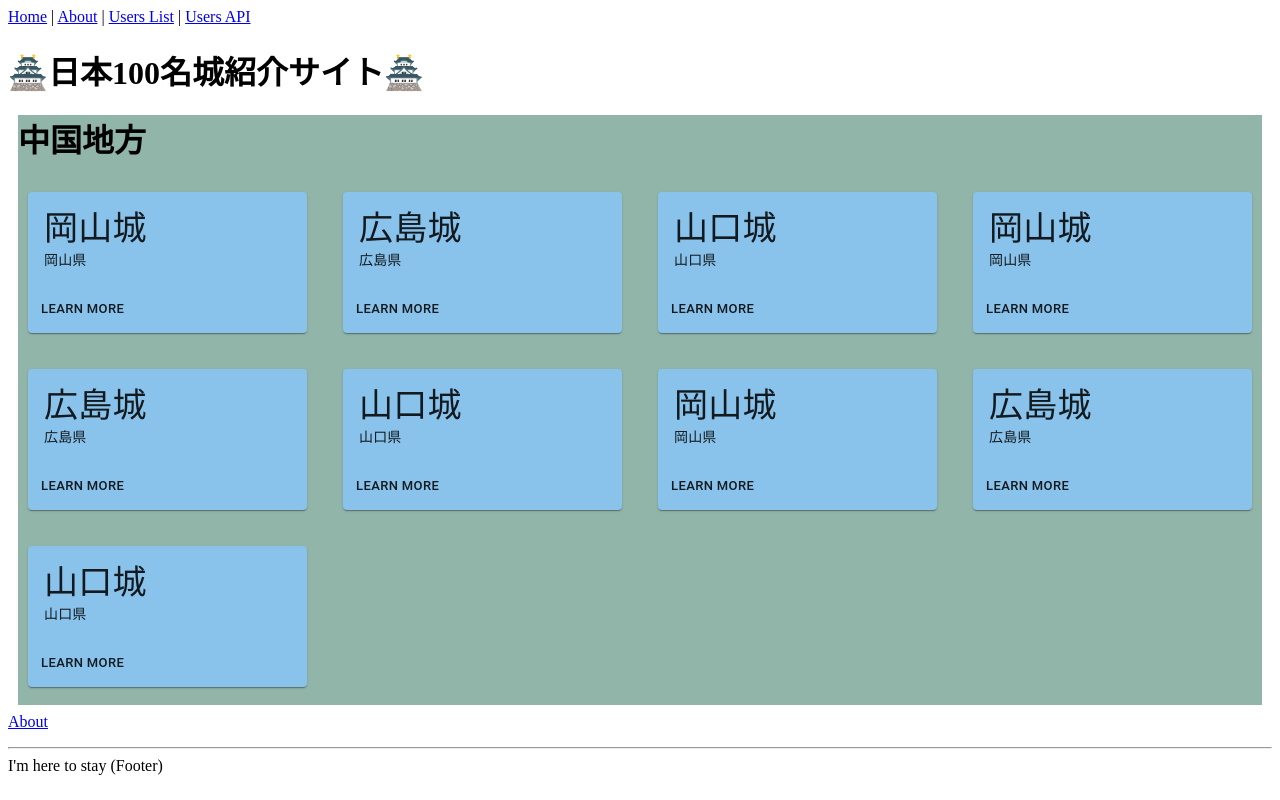
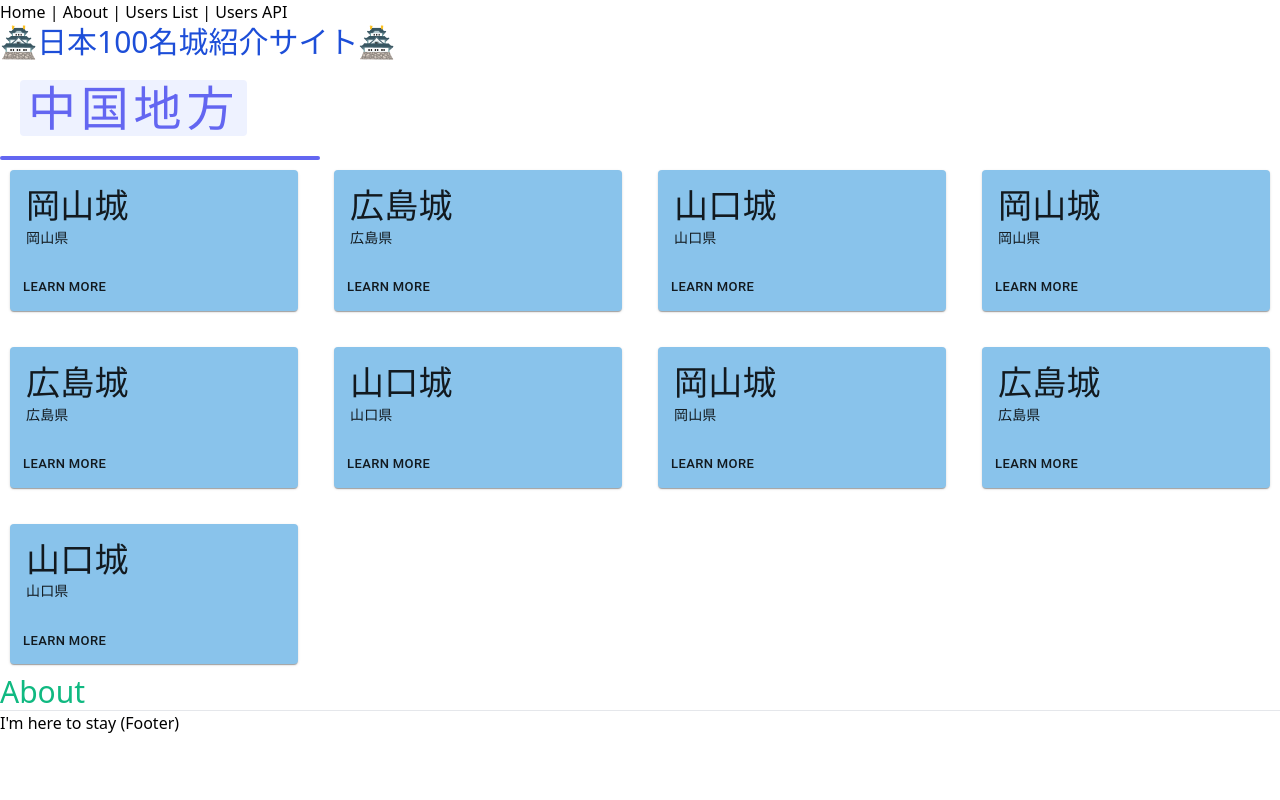
Before and after one commit to y-moriwake/japanese-100-castles-frontend, a Next.js app: page / in a window 1280 px wide. Built offline with nearby package versions, Linux system fonts and the light colour scheme.

Commit message:
[add] tailwindcssの導入

```diff
--- a/components/Card.tsx
+++ b/components/Card.tsx
@@ -5,26 +5,24 @@ import CardActions from '@material-ui/core/CardActions';
 import CardContent from '@material-ui/core/CardContent';
 import Button from '@material-ui/core/Button';
 import Typography from '@material-ui/core/Typography';
-import CastleInfo from '../interfaces/CastleInfo';
 
 const useStyles = makeStyles({
     root: {
       margin:10,
       backgroundColor: "#89c3eb",
     },
-  title: {
-    fontSize: 15,
-  },
-  pos: {
-    marginBottom: 12,
-  },
   });
 
-function SimpleCard({ regionalName, castlesName, id}: CastleInfo) {
+type Props = {
+    regionalName: string,
+    castlesName: string
+}
+
+function SimpleCard({ regionalName, castlesName }: Props) {
     const classes = useStyles();
 
     return (
-        <Card className={classes.root} key={id}>
+            <Card className={classes.root} >
                 <CardContent>
                     <Typography variant="h4" component="h2">
                         {regionalName}
--- a/components/Grid.tsx
+++ b/components/Grid.tsx
@@ -1,39 +1,23 @@
 import React from 'react';
-import { makeStyles, createStyles, Theme } from '@material-ui/core/styles';
 import Grid from '@material-ui/core/Grid';
 import { CastleInfo } from '../interfaces/CastleInfo';
 import SimpleCard from './Card';
-
-const useStyles = makeStyles((theme: Theme) =>
-  createStyles({
-    root: {
-      flexGrow: 1,
-      margin:10,
-      backgroundColor: "#92b5a9",
-    },
-    paper: {
-      padding: theme.spacing(1),
-      textAlign: 'center',
-      color: theme.palette.text.secondary,
-    },
-  }),
-);
 
 type Props = {
   castleInfos: CastleInfo[]
 }
 
 const NestedGrid = ({ castleInfos }: Props) => {
-  const classes = useStyles();
 
   return (
-    <div className={classes.root}>
-      <h1>中国地方</h1>
+    <div className="bg-white">
+      <h1 className="m-5 inline-block py-1 px-2 rounded bg-indigo-50 text-indigo-500 text-5xl font-medium tracking-widest">中国地方</h1>
+      <div className="h-1 w-80 bg-indigo-500 rounded"></div>
       <Grid item xs={12}>
         <Grid container spacing={2}>
           {castleInfos.map((castleInfo) =>
               <Grid item xs={3} key={castleInfo.id}>
-            <SimpleCard regionalName={castleInfo.regionalName} castlesName={castleInfo.castlesName} id={castleInfo.id}/>
+                <SimpleCard regionalName={castleInfo.regionalName} castlesName={castleInfo.castlesName} />
               </Grid>
           )}
         </Grid>
--- a/package.json
+++ b/package.json
@@ -9,7 +9,9 @@
   },
   "dependencies": {
     "@material-ui/core": "^4.11.2",
+    "autoprefixer": "^10.2.1",
     "next": "latest",
+    "postcss-cli": "^8.3.1",
     "react": "^16.12.0",
     "react-dom": "^16.12.0"
   },
@@ -17,6 +19,8 @@
     "@types/node": "^12.12.21",
     "@types/react": "^16.9.16",
     "@types/react-dom": "^16.9.4",
+    "postcss-preset-env": "^6.7.0",
+    "tailwindcss": "^2.0.2",
     "typescript": "4.0"
   },
   "license": "MIT"
--- /dev/null
+++ b/pages/_app.js
@@ -0,0 +1,5 @@
+import '../styles/tailwind.css';
+
+export default function MyApp({ Component, pageProps }) {
+  return <Component {...pageProps} />;
+}
--- a/pages/index.tsx
+++ b/pages/index.tsx
@@ -4,27 +4,29 @@ import NestedGrid from '../components/Grid'
 import { CastleInfo } from '../interfaces/CastleInfo'
 
 const CastleInfoArray: CastleInfo[] = [
-  { id:0, regionalName: '岡山城', castlesName: '岡山県' },
-  { id:1, regionalName: '広島城', castlesName: '広島県' },
-  { id:2, regionalName: '山口城', castlesName: '山口県' },
-  { id:3, regionalName: '岡山城', castlesName: '岡山県' },
-  { id:4, regionalName: '広島城', castlesName: '広島県' },
-  { id:5, regionalName: '山口城', castlesName: '山口県' },
-  { id:6, regionalName: '岡山城', castlesName: '岡山県' },
-  { id:7, regionalName: '広島城', castlesName: '広島県' },
-  { id:8, regionalName: '山口城', castlesName: '山口県' },
+  { id: 0, regionalName: '岡山城', castlesName: '岡山県' },
+  { id: 1, regionalName: '広島城', castlesName: '広島県' },
+  { id: 2, regionalName: '山口城', castlesName: '山口県' },
+  { id: 3, regionalName: '岡山城', castlesName: '岡山県' },
+  { id: 4, regionalName: '広島城', castlesName: '広島県' },
+  { id: 5, regionalName: '山口城', castlesName: '山口県' },
+  { id: 6, regionalName: '岡山城', castlesName: '岡山県' },
+  { id: 7, regionalName: '広島城', castlesName: '広島県' },
+  { id: 8, regionalName: '山口城', castlesName: '山口県' },
 ]
 
 const IndexPage = () => (
+  <div className="container mx-auto">
     <Layout title="日本100名城">
-    <h1>🏯日本100名城紹介サイト🏯</h1>
-    <NestedGrid castleInfos={CastleInfoArray}/>
+      <h1 className="text-blue-700 text-3xl">🏯日本100名城紹介サイト🏯</h1>
+      <NestedGrid castleInfos={CastleInfoArray} />
       <p>
         <Link href="/about">
-        <a>About</a>
+          <a className="mb-4 text-green-500 text-3xl">About</a>
         </Link>
       </p>
     </Layout>
+  </div>
 )
 
 export default IndexPage
--- /dev/null
+++ b/postcss.config.js
@@ -0,0 +1,3 @@
+module.exports = {
+    plugins: ['tailwindcss', 'postcss-preset-env'],
+}
--- /dev/null
+++ b/styles/tailwind.css
@@ -0,0 +1,3 @@
+@tailwind base;
+@tailwind components;
+@tailwind utilities;
--- /dev/null
+++ b/tailwind.config.js
@@ -0,0 +1,11 @@
+module.exports = {
+  purge: ['./components/**/*.tsx', './pages/**/*.tsx'],
+  darkMode: false, // or 'media' or 'class'
+  theme: {
+    extend: {},
+  },
+  variants: {
+    extend: {},
+  },
+  plugins: [],
+}
```
Also changed, not shown: 2 other files (tests, documents, lock files or other folders). Lines whose indentation alone changed are shown as unchanged.
